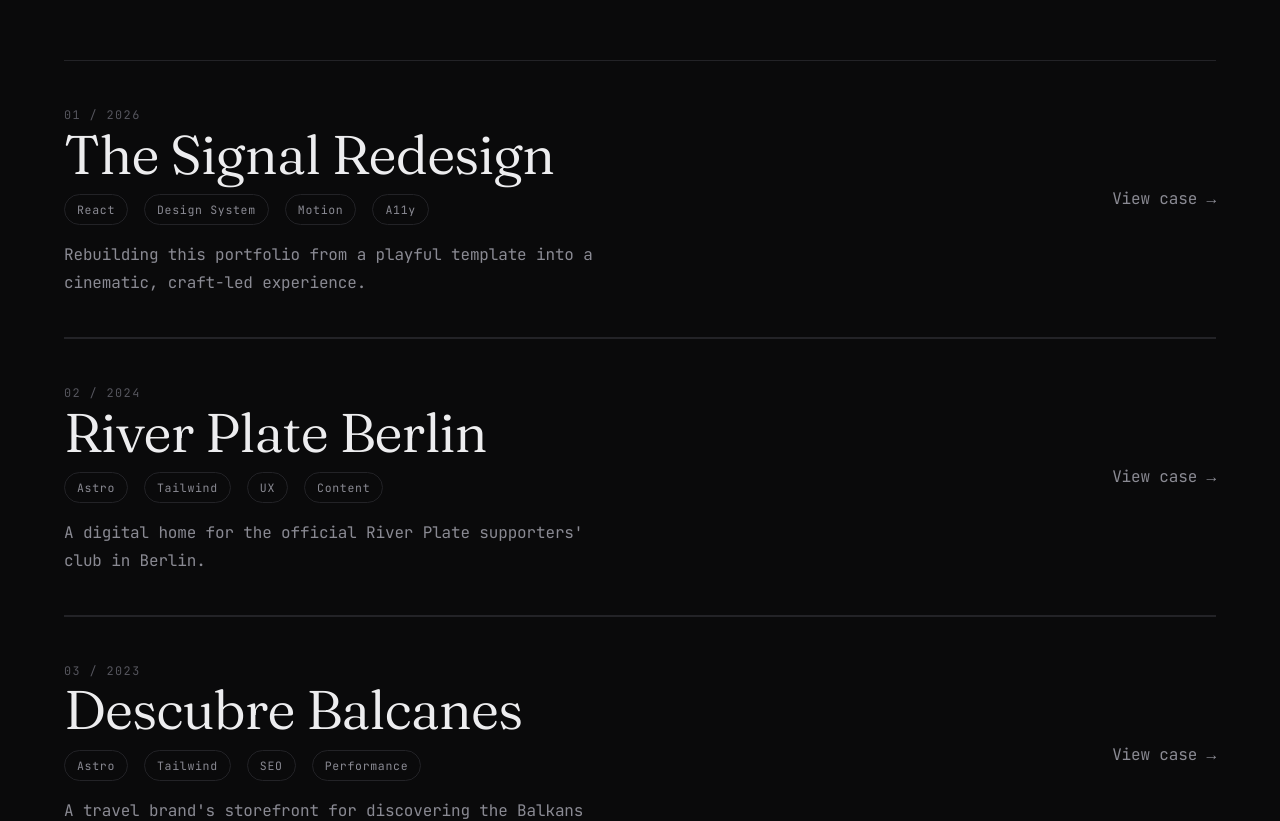
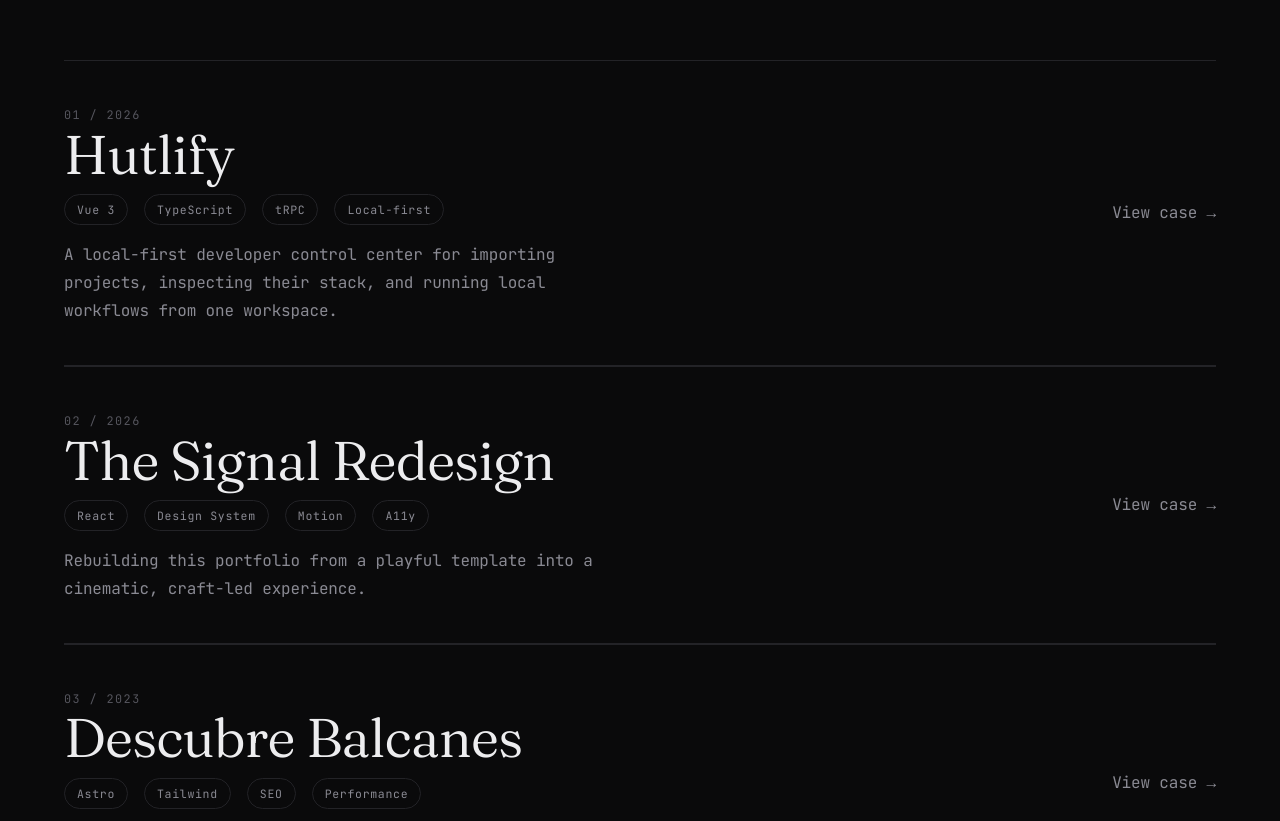
Before and after one commit to Pilag6/pila.dev, a React (Vite) app: page /signal in a window 1280 px wide. Shown: the part 3040-3861 px from the top of the page. Built offline with nearby package versions, Linux system fonts and the light colour scheme; a web font is replaced by a local one.

Commit message:
feat: add Hutlify as flagship case study

```diff
--- a/src/redesign/caseData.js
+++ b/src/redesign/caseData.js
@@ -6,6 +6,7 @@
  * and replace any metric you can't back with a real number before shipping
  * (search "confirm").
  * ------------------------------------------------------------------------- */
+import hutlifyBanner from "@/assets/projects/hutlify-banner.webp";
 import riverPlate from "@/assets/projects/river-plate.webp";
 import descubre from "@/assets/projects/descubre.webp";
 import olga from "@/assets/projects/olga.webp";
@@ -17,6 +18,15 @@ const signalShot = "/signal.webp";
 
 export const work = [
     {
+        slug: "hutlify",
+        title: "Hutlify",
+        year: "2026",
+        role: "Product, Architecture & Full-Stack Engineering",
+        outcome: "A local-first developer control center for importing projects, inspecting their stack, and running local workflows from one workspace.",
+        tags: ["Vue 3", "TypeScript", "tRPC", "Local-first"],
+        image: hutlifyBanner,
+    },
+    {
         slug: "signal-redesign",
         title: "The Signal Redesign",
         year: "2026",
@@ -26,6 +36,15 @@ export const work = [
         image: legacyShot,
     },
     {
+        slug: "descubre-balcanes",
+        title: "Descubre Balcanes",
+        year: "2023",
+        role: "Product, Design & Dev",
+        outcome: "A travel brand's storefront for discovering the Balkans · built to convert.",
+        tags: ["Astro", "Tailwind", "SEO", "Performance"],
+        image: descubre,
+    },
+    {
         slug: "river-plate-berlin",
         title: "River Plate Berlin",
         year: "2024",
@@ -33,15 +52,6 @@ export const work = [
         outcome: "A digital home for the official River Plate supporters' club in Berlin.",
         tags: ["Astro", "Tailwind", "UX", "Content"],
         image: riverPlate,
-    },
-    {
-        slug: "descubre-balcanes",
-        title: "Descubre Balcanes",
-        year: "2023",
-        role: "Product, Design & Dev",
-        outcome: "A travel brand's storefront for discovering the Balkans · built to convert.",
-        tags: ["Astro", "Tailwind", "SEO", "Performance"],
-        image: descubre,
     },
     {
         slug: "olga-photos",
@@ -64,6 +74,121 @@ export const work = [
 ];
 
 export const caseStudies = {
+    "hutlify": {
+        slug: "hutlify",
+        title: "Hutlify",
+        eyebrow: "Case Study · Developer Tooling",
+        image: hutlifyBanner,
+        featuredImage: hutlifyBanner,
+        problem:
+            "Side projects tend to fragment across folders, terminals, package scripts, ports, logs, and deployment tools. Hutlify brings the local development surface into one browser-based workspace without turning a local workflow into a cloud dependency.",
+        meta: {
+            Role: "Product, Architecture & Full-Stack Engineering",
+            Type: "Local-first developer dashboard",
+            Year: "2026",
+            Stack: "Vue 3 · TypeScript · Fastify · tRPC · SQLite",
+        },
+        links: [
+            {
+                label: "View source on GitHub",
+                href: "https://github.com/Pilag6/Hutlify",
+            },
+        ],
+        blocks: [
+            {
+                heading: "The problem",
+                body: [
+                    "A growing collection of local projects creates a surprisingly fragmented workflow: finding the right folder, remembering the package manager, checking available scripts, identifying the dev port, starting processes, and jumping between terminals to inspect logs.",
+                    "I built **Hutlify as a local-first developer control center**. The product imports JavaScript and TypeScript projects from the filesystem, reads their metadata and scripts, persists a local catalog, and exposes common development controls from one workspace.",
+                ],
+            },
+            {
+                heading: "What the product does today",
+                list: [
+                    "Imports local JavaScript and TypeScript projects from a filesystem path.",
+                    "Reads package metadata, scripts, package manager, framework stack, dev ports, and workspace scripts.",
+                    "Persists the project catalog locally with SQLite and Drizzle.",
+                    "Provides dashboard, catalog, and project-detail views.",
+                    "Starts and stops known package scripts and exposes runtime status plus recent logs.",
+                ],
+            },
+            {
+                heading: "Architecture",
+                body: [
+                    "Hutlify is a **pnpm + Turborepo monorepo** organized as a TypeScript end-to-end modular monolith. The Vue application and Fastify server share explicit contract packages rather than duplicating transport types.",
+                    "The central rule is intentionally boring and strict: **component → query / mutation → service → tRPC client → server router → service → repository → database**. Each layer has one job, which keeps UI code away from transport details and domain code away from persistence details.",
+                ],
+                diagram: "hutlify",
+            },
+            {
+                heading: "Frontend boundaries",
+                body: [
+                    "The web app is built with **Vue 3, TypeScript, Vite, Pinia, Pinia Colada and Tailwind**. Pages orchestrate route-level behavior, resource queries own server-state access and cache invalidation, and client services are the only layer allowed to call tRPC procedures.",
+                    "That boundary matters more than the library choice. Vue components never import tRPC directly, so presentation stays testable and the transport can evolve without leaking through the component tree.",
+                ],
+            },
+            {
+                heading: "Why tRPC instead of a REST API",
+                body: [
+                    "The web app and server live in the same monorepo, are owned together, and do not currently need a public third-party API. For that constraint set, **tRPC v11 removes duplicated request and response types** and turns many contract mistakes into compile-time failures.",
+                    "Fastify routes remain available where RPC is the wrong transport, specifically OAuth callbacks and WebSocket log streaming. The trade-off is deliberate: a future non-TypeScript consumer would need a REST or webhook adapter rather than consuming the internal API directly.",
+                ],
+            },
+            {
+                heading: "Modular monolith over microservices",
+                body: [
+                    "The backend is split into domain modules with **service, repository port, router and optional Fastify route** boundaries. SQLite implementations live in infrastructure and are wired at the composition root.",
+                    "I chose a modular monolith because the product benefits from strong internal boundaries without paying the operational and coordination cost of distributed services. Repository interfaces also make it possible to test domain services with in-memory adapters while keeping persistence replaceable.",
+                ],
+            },
+            {
+                heading: "Local-first state",
+                body: [
+                    "Durable state lives in **SQLite through Drizzle**. Runtime process state and rolling log buffers stay in memory because persisting every log line would add unnecessary writes and complexity.",
+                    "This keeps the core product offline by default and makes setup intentionally small: the local database appears alongside the server. The downside is equally explicit: there is no multi-machine synchronization today, and process state disappears when the local server restarts.",
+                ],
+            },
+            {
+                heading: "One source of truth for contracts",
+                body: [
+                    "Shared runtime validation and TypeScript types live in **@hutlify/schemas**. Types are inferred directly from Zod schemas instead of maintaining a parallel types package.",
+                    "That decision removed schema/type drift from the architecture. The cost is a small increase in places where Zod exists at runtime, but contract changes now originate from one canonical definition used by both applications.",
+                ],
+            },
+            {
+                heading: "Realtime where it earns its complexity",
+                body: [
+                    "Process logs stream through a **Fastify WebSocket endpoint** into the terminal experience. The rest of the reactive UI relies on Pinia Colada cache invalidation after mutations.",
+                    "I kept WebSockets scoped to the one feature that actually needs a stream rather than making realtime infrastructure the default communication model for the entire product.",
+                ],
+            },
+            {
+                heading: "Testing strategy",
+                body: [
+                    "Vitest runs across every workspace. Schemas test validation directly, backend services test against repository ports, SQLite adapters run against temporary databases, client services stub the tRPC client, and Vue components focus on rendered behavior and interaction.",
+                    "The testing boundaries intentionally mirror the production architecture. End-to-end coverage with Playwright is documented as a next step rather than presented as something already shipped.",
+                ],
+            },
+            {
+                heading: "Trade-offs",
+                list: [
+                    "tRPC optimizes the TypeScript monorepo but is not a public cross-language API.",
+                    "The modular monolith creates more files per domain in exchange for predictable boundaries and replaceable adapters.",
+                    "SQLite keeps the product local and zero-setup but does not solve multi-machine synchronization.",
+                    "Runtime process state is intentionally ephemeral and must recover cleanly after a server restart.",
+                    "WebSocket streaming sits beside tRPC instead of forcing every communication path through one abstraction.",
+                ],
+            },
+            {
+                heading: "Where it goes next",
+                body: [
+                    "The current direction is to grow Hutlify from a project catalog into a broader developer control center: environment-variable management, richer logs and terminal UX, GitHub import, upload flows, analytics, and deployment integrations.",
+                    "The important part is preserving the same architectural constraint as the surface grows: **features can expand without making components responsible for infrastructure**.",
+                ],
+            },
+        ],
+    },
+
     "signal-redesign": {
         slug: "signal-redesign",
         title: "The Signal Redesign",
```
